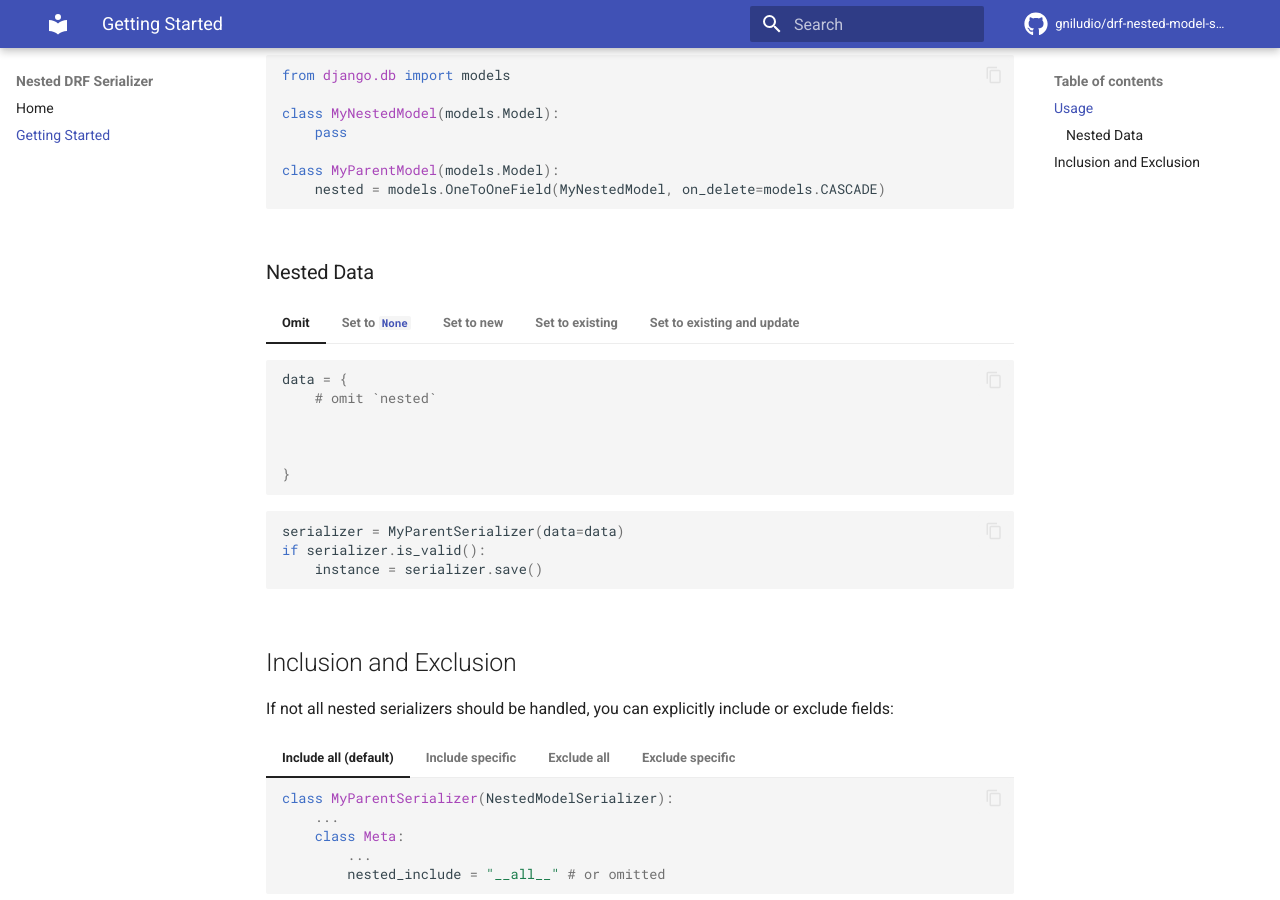
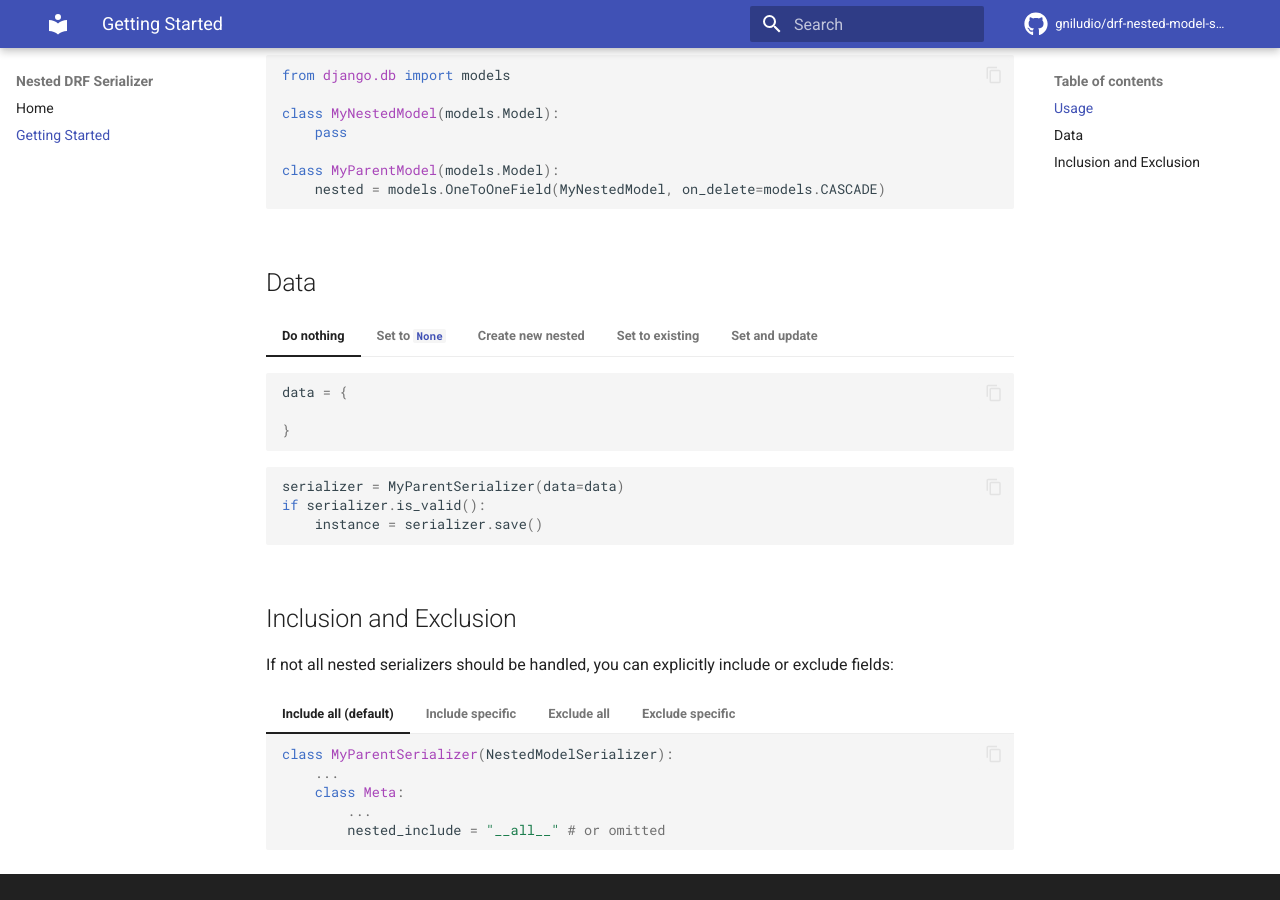
Before and after one commit to GniLudio/drf-nested-serializer, an MkDocs documentation site: the page built from docs/getting_started.md, in a window 1280 px wide and 900 px high, scrolled down 580 px. Built offline with MkDocs 1.6.1 and Material for MkDocs 9.7.7, drawn with Linux system fonts in a browser that asks for light colours; comment, search, counter and statistics services are not loaded.

Commit message:
Update docs

````diff
--- a/docs/getting_started.md
+++ b/docs/getting_started.md
@@ -234,15 +234,12 @@
     ```
 
 
-### Nested Data
+## Data
 
-=== "Omit"
+=== "Do nothing"
 
     ```python
     data = {
-        # omit `nested`
-
-
 
     }
     ```
@@ -257,9 +254,6 @@
     ```python
     data = {
         "nested": None
-
-
-
     }
     ```
     ```python
@@ -268,14 +262,11 @@
         instance = serializer.save()
     ```
 
-=== "Set to new"
+=== "Create new nested"
 
     ```python
     data = {
-        "nested": {
-            "id": None,
-            "name": "John Doe",
-        }
+        "nested": { "id": None, "name": "John Doe"}
     }
     ```
     ```python
@@ -288,10 +279,7 @@
 
     ```python
     data = {
-        "nested": {
-            "id": 3,
-
-        }
+        "nested": { "id": 3 }
     }
     ```
     ```python
@@ -300,14 +288,11 @@
         instance = serializer.save()
     ```
 
-=== "Set to existing and update"
+=== "Set and update"
 
     ```json
     data = {
-        "nested": {
-            "id": 3,
-            "name": "John Doe",
-        }
+        "nested": { "id": 3, "name": "John Doe" }
     }
     ```
     ```python
````
